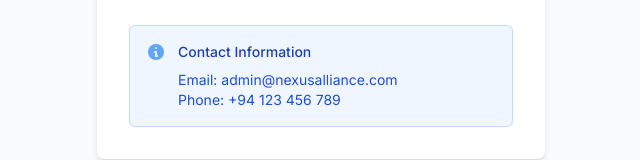
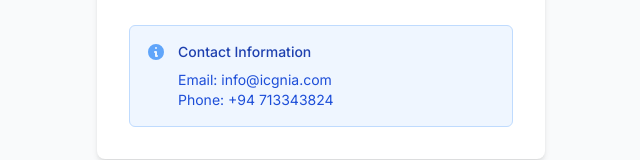
Before and after one commit to 27nandha/agreement_nexus, a Next.js app: page /contact-admin in a window 1280 px wide. Shown: the part 199-359 px from the top of the page, without its empty margins (319-959 px from the left). Built offline with nearby package versions, Linux system fonts and the light colour scheme.

Commit message:
version2

```diff
--- a/app/contact-admin/page.tsx
+++ b/app/contact-admin/page.tsx
@@ -23,8 +23,8 @@ export default function ContactAdmin() {
               <div className="ml-3">
                 <h3 className="text-sm font-medium text-blue-800">Contact Information</h3>
                 <div className="mt-2 text-sm text-blue-700">
-                  <p>Email: admin@nexusalliance.com</p>
-                  <p>Phone: +94 123 456 789</p>
+                  <p>Email: info@icgnia.com</p>
+                  <p>Phone: +94 713343824</p>
                 </div>
               </div>
             </div>
```
